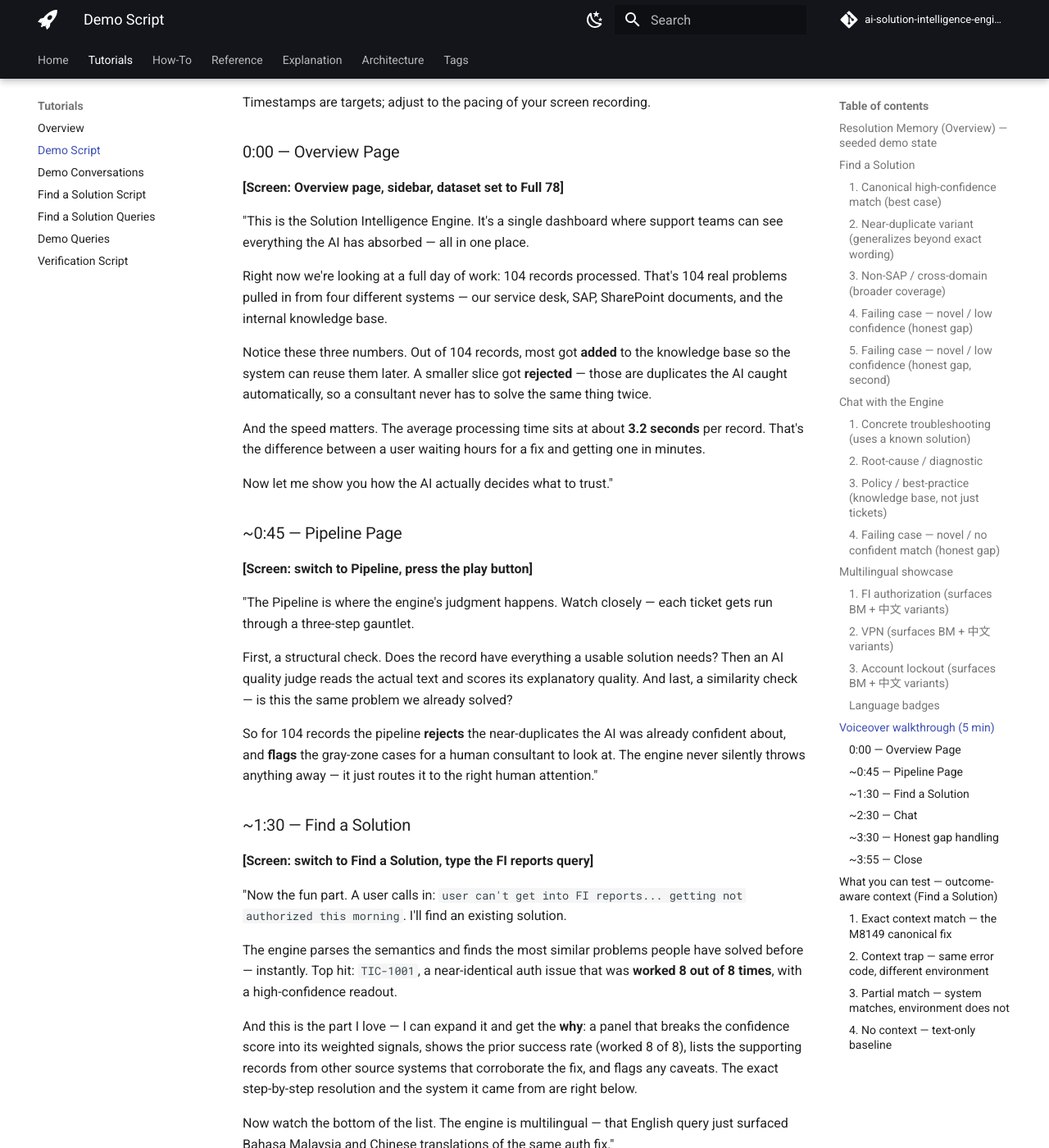
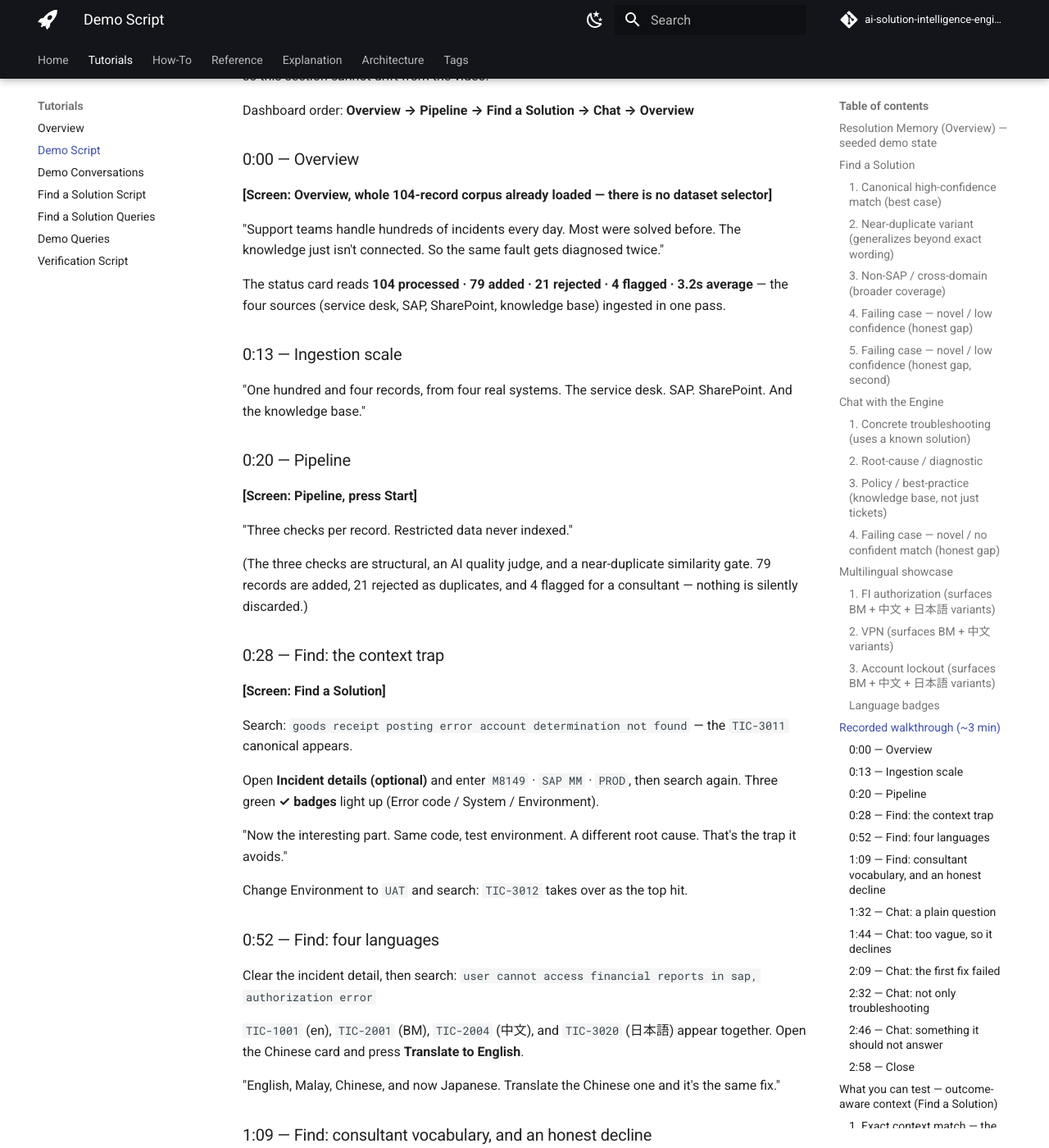
Before and after one commit to OctakoPy/ai-solution-intelligence-engine, an MkDocs documentation site: the page built from docs/tutorials/demo-script.md, in a window 1280 px wide and 1400 px high, scrolled down 3919 px. Shown: the whole window at 82% size. Built offline with MkDocs 1.6.1 and Material for MkDocs 9.7.7, drawn with Linux system fonts in a browser that asks for light colours; comment, search, counter and statistics services are not loaded; some of the changed text lies outside the part shown.

Commit message:
docs(demo): sync the demo script with the current corpus and cut
The walkthrough described a 5-minute voiceover over a removed dataset
selector, a trilingual corpus, and stale similarity figures. It now
mirrors the recorded 3:04 take: the exact queries demo.spec.ts types,
beats timed against demo-narration.srt, and four languages including
the six Japanese records.

Numbers re-verified against the live API (104 processed / 79 added /
21 rejected / 4 flagged / 3.2s, measured similarities, M8149 0.48 ->
0.88). README and the docs landing page carried the same rot (78
records, 59 tickets, trilingual) and are corrected to match.

```diff
--- a/docs/tutorials/demo-script.md
+++ b/docs/tutorials/demo-script.md
@@ -4,13 +4,14 @@ A step-by-step demo of the Solution Intelligence Engine, run on the whole **104-
 dataset. Questions are phrased as a real support agent would type them, and
 include failing cases to show honest gap handling.
 
-The knowledge base is **trilingual** — English, Bahasa Malaysia (BM), and
-Chinese (中文). An English search surfaces the BM/中文 versions of matching
-problems right alongside the English canons; expand any non-English result to
-reveal a **BM/中文 badge** and a **Translate to English** button.
+The knowledge base is **four-language** — English, Bahasa Malaysia (BM),
+Chinese (中文), and Japanese (日本語). An English search surfaces the
+non-English versions of matching problems right alongside the English canons;
+expand any non-English result to reveal a **language badge** and a **Translate
+to English** button.
 
-Also see the [5-minute walkthrough script](#voiceover-walkthrough-5-min) for a
-non-technical voiceover version.
+Also see the [recorded walkthrough](#recorded-walkthrough-3-min) for the
+non-technical narration version.
 
 ---
 
@@ -66,9 +67,9 @@ catches it as a variant of the known `sap_fi_auth` problem. Shows it generalizes
 
 > the po approval tile is missing from fiori launchpad for a few users after this weeks update
 
-**Expected:** No confident match. Nearest look-alikes (e.g. `TIC-1048`,
-`sap_fiori`) surface at **~0.56 semantic similarity** — far below the ~0.88 of a
-trusted match. No false confidence; the engine escalates to a human.
+**Expected:** No confident match. Nearest look-alikes (e.g. `TIC-1107`,
+`sap_fiori`) surface at **~0.43 semantic similarity** — far below the 0.60
+abstain threshold. No false confidence; the engine escalates to a human.
 
 **Why it's good:** Honest confidence readout instead of a made-up fix. Pilots
 the escalate-to-human path.
@@ -77,8 +78,8 @@ the escalate-to-human path.
 
 > the new quarterly compliance export is coming up and the custom abap program zreport99 keeps erroring. any known fix?
 
-**Expected:** Only nearest neighbors at **~0.59 semantic similarity** (e.g.
-`TIC-1047`, `kb_maintenance` — an outdated KB article, not a match).
+**Expected:** Only nearest neighbors at **~0.41 semantic similarity** (e.g.
+`TIC-1001`, an SAP authorization record — a look-alike, not a match).
 
 **Why it's good:** Reinforces that novel/undocumented issues get an honest
 "low confidence, escalate to human" answer, never a confident fabricated fix.
@@ -110,40 +111,42 @@ standard). Shows cross-source retrieval (tickets + SAP + SharePoint + KB).
 
 > the new quarterly compliance export is coming up and the custom abap program zreport99 keeps erroring. any known fix?
 
-**Expected:** Low-confidence match only (~0.59 semantic similarity to an
-outdated KB article, not a real match). System escalates / recommends manual
-handling rather than fabricate an answer.
+**Expected:** Low-confidence match only (~0.41 semantic similarity, below the
+0.60 abstain threshold). System escalates / recommends manual handling rather
+than fabricate an answer.
 
 ---
 
 ## Multilingual showcase
 
-The engine embeds English, Bahasa Malaysia, and Chinese into one vector space.
-A single **English** query surfaces the **BM and 中文** translations of matching
-problems right alongside the English canons. These appear in **Find a
-Solution**, **Chat** candidates, and as a **badge** on the Pipeline ticket while
-it animates.
+The engine embeds English, Bahasa Malaysia, Chinese, and Japanese into one
+vector space. A single **English** query surfaces the **BM / 中文 / 日本語**
+versions of matching problems right alongside the English canons. These appear
+in **Find a Solution**, **Chat** candidates, and as a **badge** on the Pipeline
+ticket while it animates.
 
-### 1. FI authorization (surfaces BM + 中文 variants)
+### 1. FI authorization (surfaces BM + 中文 + 日本語 variants)
 
 > user cannot access financial reports in sap, authorization error
 
-**Expected hits:** `TIC-1001` (en), `TIC-2004` (中文), plus other SAP auth
-entries. Expand `TIC-2004` → Chinese content + **Translate to English** button
-→ swaps to the English title/description/resolution.
+**Expected hits:** `TIC-1001` (en), `TIC-2001` (BM), `TIC-2004` (中文),
+`TIC-3020` (日本語) — three translations of the same auth canon. Expand
+`TIC-2004` → Chinese content + **Translate to English** button → swaps to the
+English title/description/resolution.
 
 ### 2. VPN (surfaces BM + 中文 variants)
 
 > vpn keeps dropping and will not reconnect
 
-**Expected hits:** `TIC-1008` (en), `TIC-2005` (中文), `TIC-2002` (BM). Expand a
+**Expected hits:** `TIC-1008` (en), `TIC-2002` (BM), `TIC-2005` (中文). Expand a
 BM entry (e.g. `TIC-2002`) → Bahasa Malaysia content → **Translate to English**.
 
-### 3. Account lockout (surfaces BM + 中文 variants)
+### 3. Account lockout (surfaces BM + 中文 + 日本語 variants)
 
 > user locked out of account cannot log in
 
-**Expected hits:** `TIC-1013` (en), `TIC-2006` (中文), `TIC-2003` (BM).
+**Expected hits:** `TIC-1013` (en), `TIC-2003` (BM), `TIC-2006` (中文),
+`TIC-3022` (日本語).
 
 **Demo tip:** For each, expand the non-English result and click **Translate to
 English** — it reveals the full English translation instantly (stored in the
@@ -151,111 +154,134 @@ dataset, not a live translator).
 
 ### Language badges
 
-- **Pipeline:** small `BM` / `中文` badge beside the ticket id while animating.
+- **Pipeline:** small `BM` / `中文` / `日本語` badge beside the ticket id while
+  animating.
 - **Find a Solution / Chat:** badge next to each non-English result title.
 - Expand a non-English result anywhere to get the translate toggle.
 
 ---
 
-## Voiceover walkthrough (5 min)
+## Recorded walkthrough (~3 min)
 
-Run on the whole 104-record dataset. Non-technical narration, dashboard order:
+The current cut is a single continuous take (**3:04**), driven by
+`apps/web/tests/e2e/demo.spec.ts` and narrated by
+[`demo-narration.srt`](demo-narration.srt). Every query below is the exact
+string the recording types, so this section cannot drift from the video.
 
-**Overview → Pipeline → Find a Solution → Chat**
+Dashboard order: **Overview → Pipeline → Find a Solution → Chat → Overview**
 
-Timestamps are targets; adjust to the pacing of your screen recording.
+### 0:00 — Overview
 
-### 0:00 — Overview Page
+**[Screen: Overview, whole 104-record corpus already loaded — there is no
+dataset selector]**
 
-**[Screen: Overview page, sidebar, dataset set to Full 78]**
+"Support teams handle hundreds of incidents every day. Most were solved
+before. The knowledge just isn't connected. So the same fault gets diagnosed
+twice."
 
-"This is the Solution Intelligence Engine. It's a single dashboard where
-support teams can see everything the AI has absorbed — all in one place.
+The status card reads **104 processed · 79 added · 21 rejected · 4 flagged ·
+3.2s average** — the four sources (service desk, SAP, SharePoint, knowledge
+base) ingested in one pass.
 
-Right now we're looking at a full day of work: 104 records processed. That's
-104 real problems pulled in from four different systems — our service desk,
-SAP, SharePoint documents, and the internal knowledge base.
+### 0:13 — Ingestion scale
 
-Notice these three numbers. Out of 104 records, most got **added** to the
-knowledge base so the system can reuse them later. A smaller slice got
-**rejected** — those are duplicates the AI caught automatically, so a
-consultant never has to solve the same thing twice.
+"One hundred and four records, from four real systems. The service desk. SAP.
+SharePoint. And the knowledge base."
 
-And the speed matters. The average processing time sits at about **3.2
-seconds** per record. That's the difference between a user waiting hours for
-a fix and getting one in minutes.
+### 0:20 — Pipeline
 
-Now let me show you how the AI actually decides what to trust."
+**[Screen: Pipeline, press Start]**
 
-### ~0:45 — Pipeline Page
+"Three checks per record. Restricted data never indexed."
 
-**[Screen: switch to Pipeline, press the play button]**
+(The three checks are structural, an AI quality judge, and a near-duplicate
+similarity gate. 79 records are added, 21 rejected as duplicates, and 4
+flagged for a consultant — nothing is silently discarded.)
 
-"The Pipeline is where the engine's judgment happens. Watch closely — each
-ticket gets run through a three-step gauntlet.
+### 0:28 — Find: the context trap
 
-First, a structural check. Does the record have everything a usable solution
-needs? Then an AI quality judge reads the actual text and scores its
-explanatory quality. And last, a similarity check — is this the same problem
-we already solved?
+**[Screen: Find a Solution]**
 
-So for 104 records the pipeline **rejects** the near-duplicates the AI was
-already confident about, and **flags** the gray-zone cases for a human
-consultant to look at. The engine never silently throws anything away — it
-just routes it to the right human attention."
+Search: `goods receipt posting error account determination not found` — the
+`TIC-3011` canonical appears.
 
-### ~1:30 — Find a Solution
+Open **Incident details (optional)** and enter `M8149` · `SAP MM` · `PROD`,
+then search again. Three green **✓ badges** light up (Error code / System /
+Environment).
 
-**[Screen: switch to Find a Solution, type the FI reports query]**
+"Now the interesting part. Same code, test environment. A different root
+cause. That's the trap it avoids."
 
-"Now the fun part. A user calls in: `user can't get into FI reports... getting
-not authorized this morning`. I'll find an existing solution.
+Change Environment to `UAT` and search: `TIC-3012` takes over as the top hit.
 
-The engine parses the semantics and finds the most similar problems people
-have solved before — instantly. Top hit: `TIC-1001`, a near-identical auth
-issue that was **worked 8 out of 8 times**, with a high-confidence readout.
+### 0:52 — Find: four languages
 
-And this is the part I love — I can expand it and get the **why**: a panel
-that breaks the confidence score into its weighted signals, shows the prior
-success rate (worked 8 of 8), lists the supporting records from other source
-systems that corroborate the fix, and flags any caveats. The exact
-step-by-step resolution and the system it came from are right below.
+Clear the incident detail, then search:
+`user cannot access financial reports in sap, authorization error`
 
-Now watch the bottom of the list. The engine is multilingual — that English
-query just surfaced Bahasa Malaysia and Chinese translations of the same auth
-fix."
+`TIC-1001` (en), `TIC-2001` (BM), `TIC-2004` (中文), and `TIC-3020` (日本語)
+appear together. Open the Chinese card and press **Translate to English**.
 
-### ~2:30 — Chat
+"English, Malay, Chinese, and now Japanese. Translate the Chinese one and
+it's the same fix."
 
-**[Screen: switch to Chat, type the refresh follow-up]**
+### 1:09 — Find: consultant vocabulary, and an honest decline
 
-"Finally, the conversational layer. Once I'm on a solution I can keep asking:
-`how exactly do i fix the authorization?`. The engine re-ranks its candidates
-using the follow-up, and walks me through the role assignment — step by step —
-while keeping the full source handy.
+Clear again, then search:
+`production order will not create component allocation incomplete`
 
-No hallucinated answers, no hunting across four systems. Just the fix, the
-proof it worked before, and the steps to do it."
+Top hit `TIC-1108` — **worked 12 of 12**.
 
-### ~3:30 — Honest gap handling
+Then search: `nightly mrp background job failing after release update`
 
-**[Screen: Find a Solution, type the `zreport99` query]**
+`TIC-1106` (**7 of 9**) is below the trusted floor, so the engine shows
+**Check not satisfied** rather than recommend it. Same category, different
+record history.
 
-"Because trust matters most when the answer ISN'T in the knowledge base. Try
-something brand new: `the custom abap program zreport99 keeps erroring`.
+Optionally open **Show scoring detail** on a result — the confidence readout
+breaks into weighted signals, prior success, and corroborating records.
 
-No confident match. The engine doesn't bluff — it shows its closest
-look-alikes at full confidence, all graded well below the trusted threshold,
-so the human knows this needs a manual fix and an escalation instead of a
-made-up answer."
+### 1:32 — Chat: a plain question
 
-### ~3:55 — Close
+**[Screen: Chat]**
 
-**[Screen: back on Overview]**
+Ask: `I forgot my password and cannot log in to my computer` — answered
+directly, **worked 45 of 45**.
 
-"That's the Solution Intelligence Engine — structured ingestion, honest
-confidence, multilingual retrieval, and a human in the loop, so support teams
-solve once and reuse forever."
+### 1:44 — Chat: too vague, so it declines
+
+New chat, ask: `finance user cannot open the report`
+
+**Check not satisfied**, and no ticket numbers or success counts are shown as
+evidence for a recommendation that was not made.
+
+Then add what you know: `error code S_RS_COMP, module SAP FICO, environment
+PROD` — now it commits, **worked 8 of 8**. Nothing changed but the evidence.
+
+### 2:09 — Chat: the first fix failed
+
+New chat, ask: `my email is not arriving`, then: `that did not work, still
+nothing`
+
+It rules that fix out (`Ruling that out: Outlook not syncing new emails`) and
+offers a different one (`Cannot send emails with large attachments`) instead
+of repeating itself.
+
+### 2:32 — Chat: not only troubleshooting
+
+New chat, ask: `a new starter needs a laptop for their first day` — it pulls
+the official **New Employee Laptop Setup** standard procedure.
+
+### 2:46 — Chat: something it should not answer
+
+New chat, ask: `i ran out of milk in my house` — no match exists, so it
+declines. That refusal is the feature.
+
+### 2:58 — Close
+
+**[Screen: back on Overview, Resolution Memory panel]**
+
+"Two ways in. Both transparent. Both say when they don't know."
 
 ---
 
```
Also changed, not shown: README.md (+7 -6 lines), docs/index.md (+4 -3 lines).
